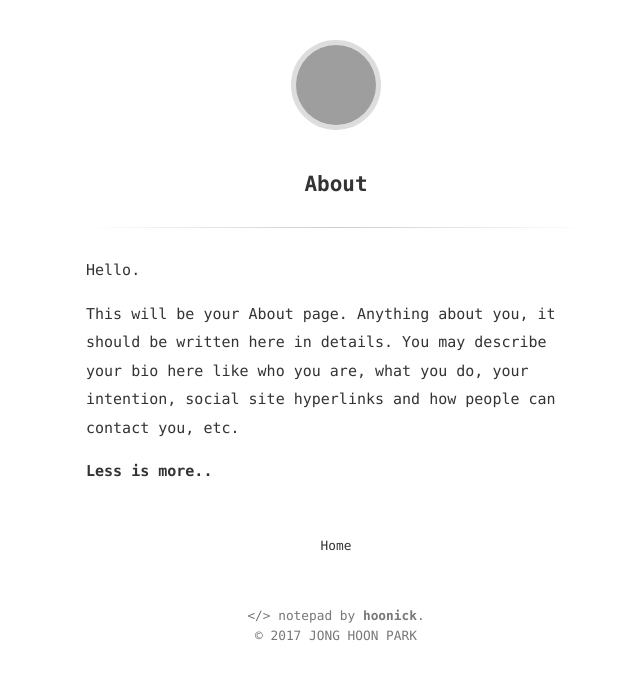
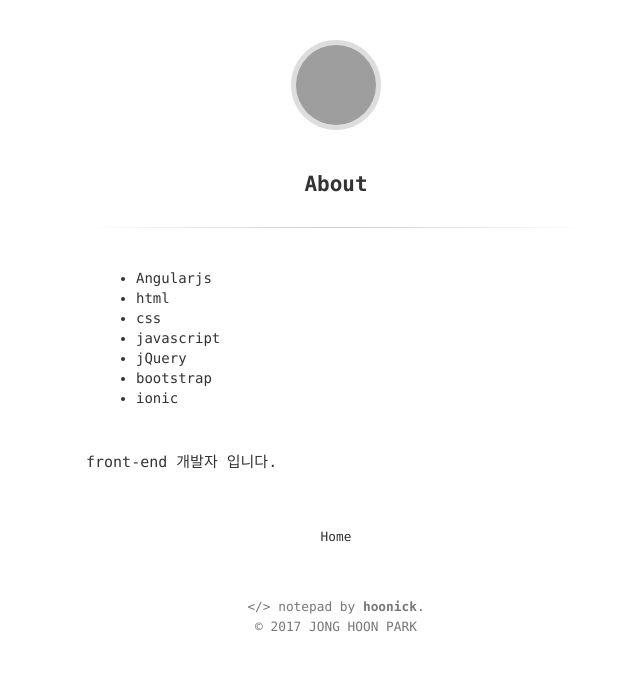
Before and after one commit to hoonick91/-old-choonick.github.io, a Jekyll site: the page built from about.md, in a window 1280 px wide. Shown: the top 680 px of the page, without its empty margins (304-944 px from the left). Built offline with Jekyll 4.4.1, drawn with Linux system fonts in a browser that asks for light colours; grey boxes are pictures that could not be loaded.

```diff
--- a/about.md
+++ b/about.md
@@ -3,8 +3,12 @@
 title: About
 ---
 
-Hello.
+- Angularjs
+- html
+- css
+- javascript
+- jQuery
+- bootstrap
+- ionic
 
-This will be your About page. Anything about you, it should be written here in details. You may describe your bio here like who you are, what you do, your intention, social site hyperlinks and how people can contact you, etc.
-
-**Less is more..**
+front-end 개발자 입니다.
```
